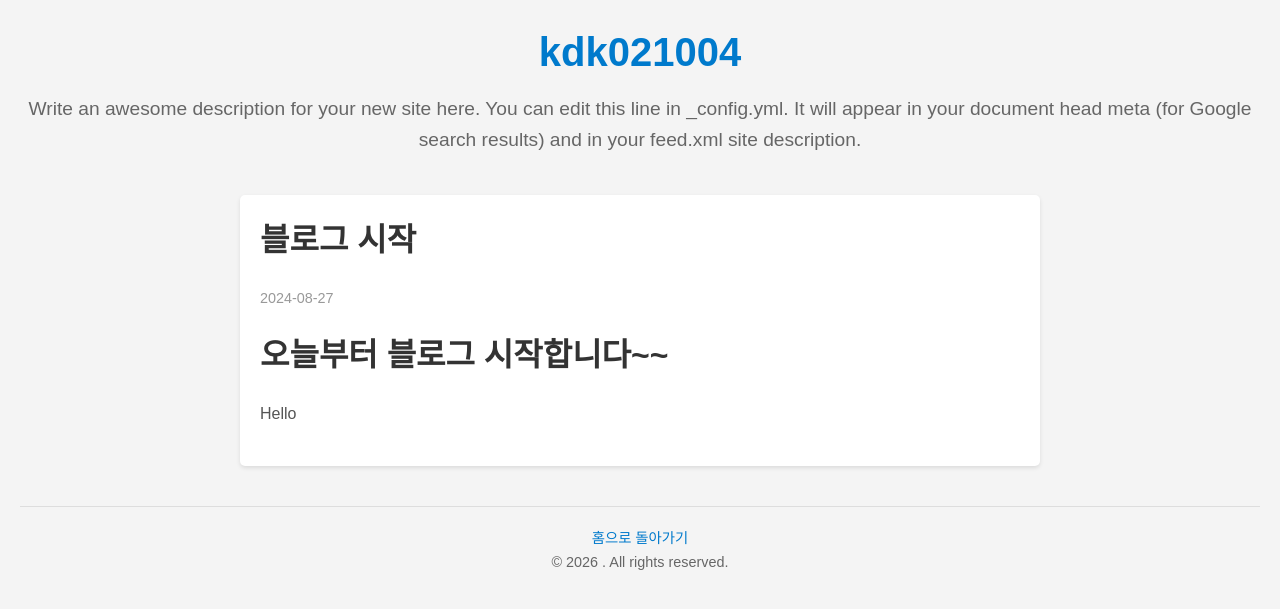
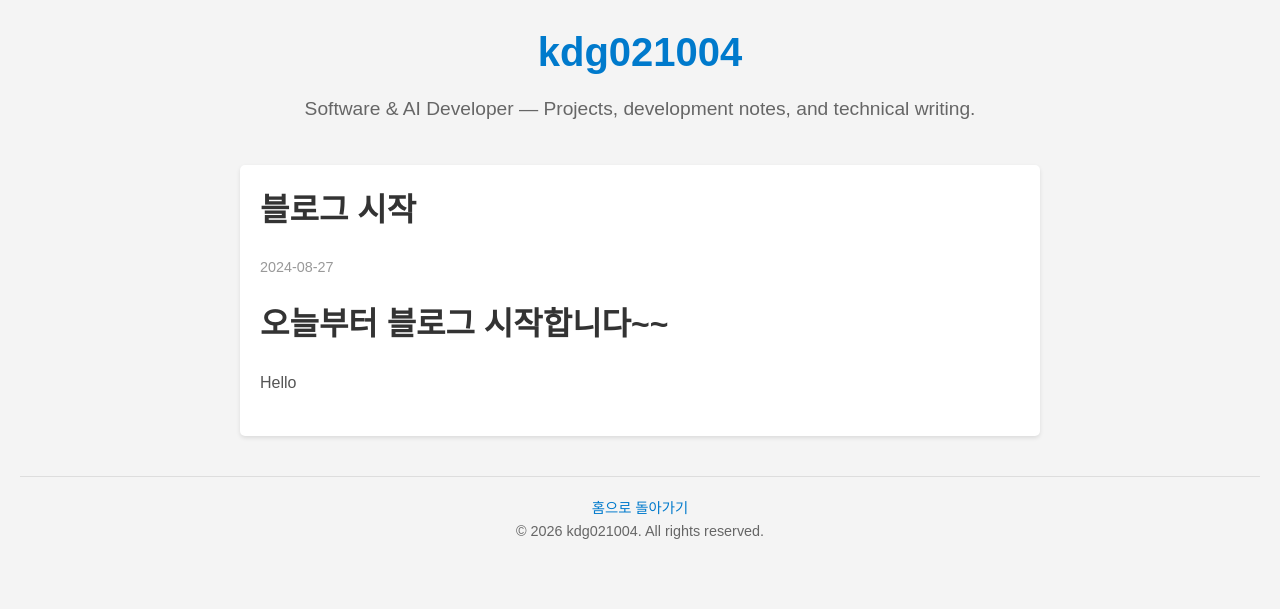
Before and after one commit to kdk021004/kdk021004.github.io, a Jekyll site: the page built from _posts/2024-08-27-Start_Blog.md, in a window 1280 px wide. Shown: the top 609 px of the page. Built offline with Jekyll 4.4.1, drawn with Linux system fonts in a browser that asks for light colours.

Commit message:
chore: update site configuration

```diff
--- a/_config.yml
+++ b/_config.yml
@@ -18,21 +18,39 @@
 # You can create any custom variable you would like, and they will be accessible
 # in the templates via {{ site.myvariable }}.
 
-title: kdk021004
-email: kdk021004@gmail.com
-description: >- # this means to ignore newlines until "baseurl:"
-  Write an awesome description for your new site here. You can edit this
-  line in _config.yml. It will appear in your document head meta (for
-  Google search results) and in your feed.xml site description.
-baseurl: "" # the subpath of your site, e.g. /blog
-url: "https://kdk021004.github.io/" # the base hostname & protocol for your site, e.g. http://example.com
-twitter_username: jekyllrb
-github_username:  jekyll
+title: "kdg021004"
+description: "Software & AI Developer — Projects, development notes, and technical writing."
 
-# Build settings
+url: "https://kdg021004.github.io"
+baseurl: ""
+
+author:
+  name: "kdg021004"
+
+github_username: kdg021004
+
 theme: minima
+
 plugins:
   - jekyll-feed
+
+collections:
+  projects:
+    output: true
+    permalink: /projects/:name/
+
+defaults:
+  - scope:
+      path: ""
+      type: "posts"
+    values:
+      layout: post
+
+  - scope:
+      path: ""
+      type: "projects"
+    values:
+      layout: project
 
 # Exclude from processing.
 # The following items will not be processed, by default.
```
